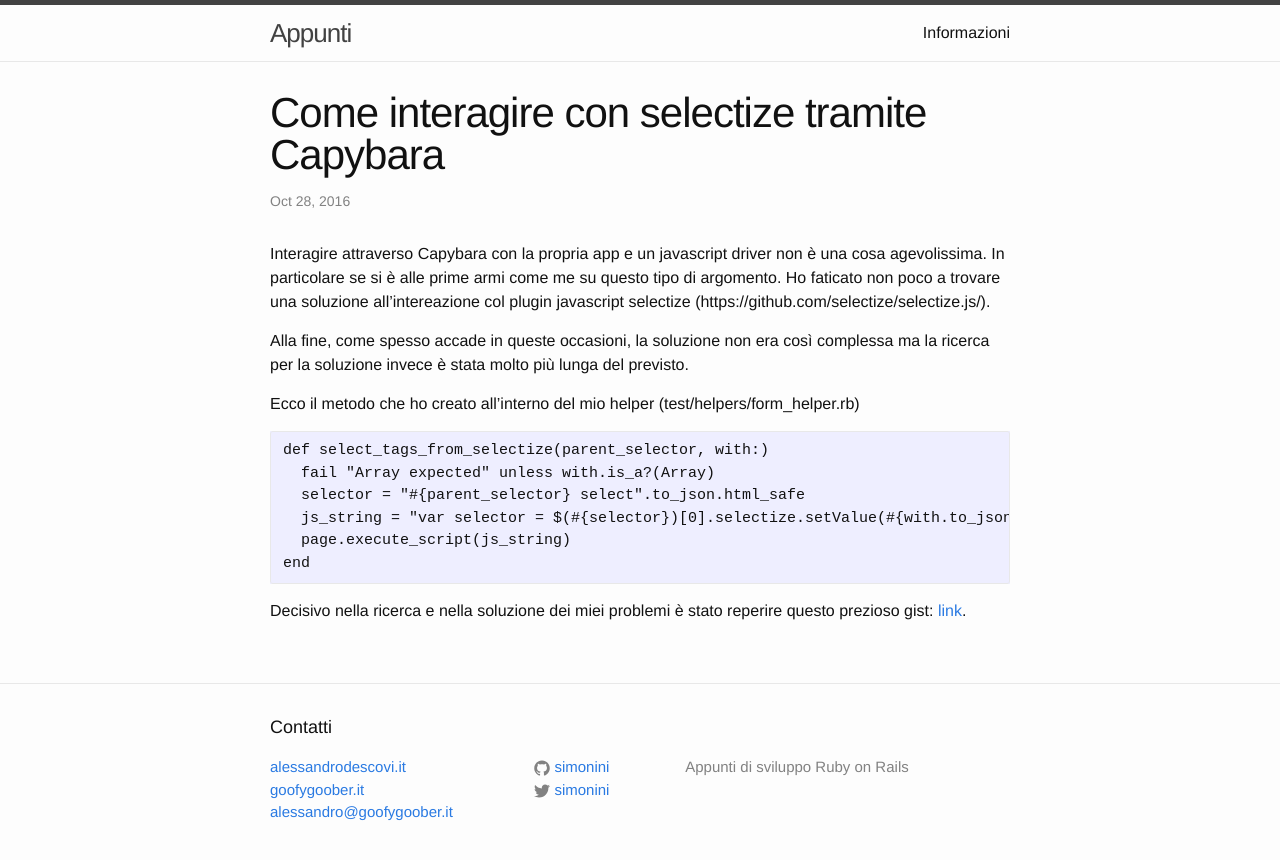
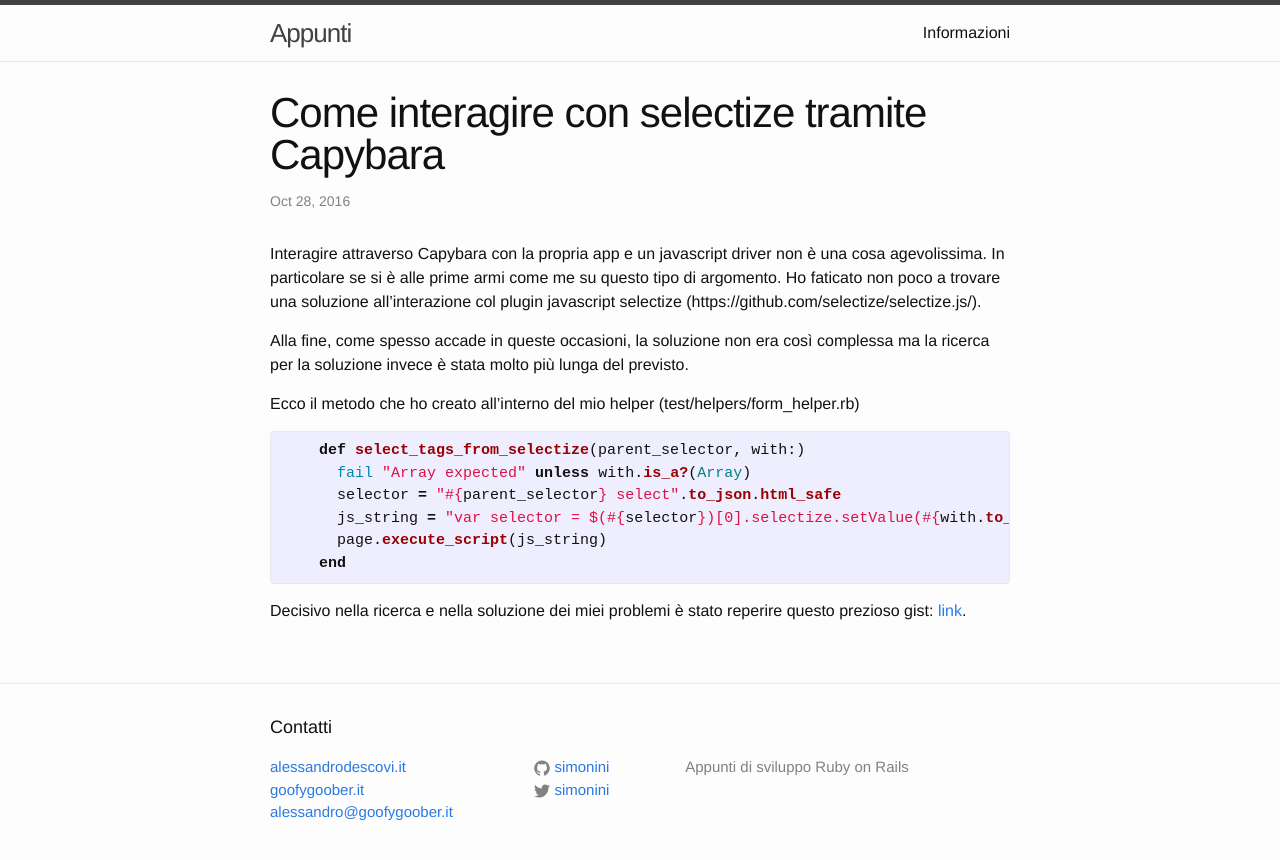
Before and after one commit to descovi/simonini.github.io, a Jekyll site: the page built from _posts/2016-10-28-come-interagire-con-selectize-tramite-capybara.md, in a window 1280 px wide. Shown: the top 860 px of the page. Built offline with Jekyll 4.4.1, drawn with Linux system fonts in a browser that asks for light colours.

Commit message:
Colorato il codice e corretto un errore di battitura.

```diff
--- a/_posts/2016-10-28-come-interagire-con-selectize-tramite-capybara.md
+++ b/_posts/2016-10-28-come-interagire-con-selectize-tramite-capybara.md
@@ -5,17 +5,19 @@
 ---
 
 Interagire attraverso Capybara con la propria app e un javascript driver non è una cosa agevolissima. In particolare se si è alle prime armi come me su questo tipo di argomento.
-Ho faticato non poco a trovare una soluzione all'intereazione col plugin javascript selectize (https://github.com/selectize/selectize.js/).
+Ho faticato non poco a trovare una soluzione all'interazione col plugin javascript selectize (https://github.com/selectize/selectize.js/).
 
 Alla fine, come spesso accade in queste occasioni, la soluzione non era così complessa ma la ricerca per la soluzione invece è stata molto più lunga del previsto.
 
 Ecco il metodo che ho creato all'interno del mio helper (test/helpers/form_helper.rb)
 
+{% highlight ruby %}
     def select_tags_from_selectize(parent_selector, with:)
       fail "Array expected" unless with.is_a?(Array)
       selector = "#{parent_selector} select".to_json.html_safe
       js_string = "var selector = $(#{selector})[0].selectize.setValue(#{with.to_json.html_safe})"
       page.execute_script(js_string)
     end
+{% endhighlight %}
 
 Decisivo nella ricerca e nella soluzione dei miei problemi è stato reperire questo prezioso gist: [link](https://gist.github.com/jcieslar/6491810f4fd9fada0ab3).
```
